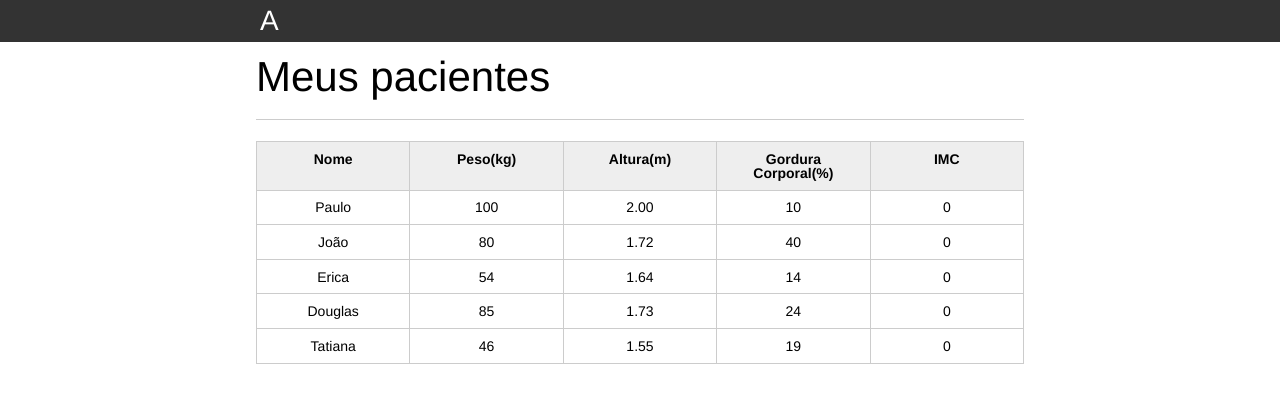
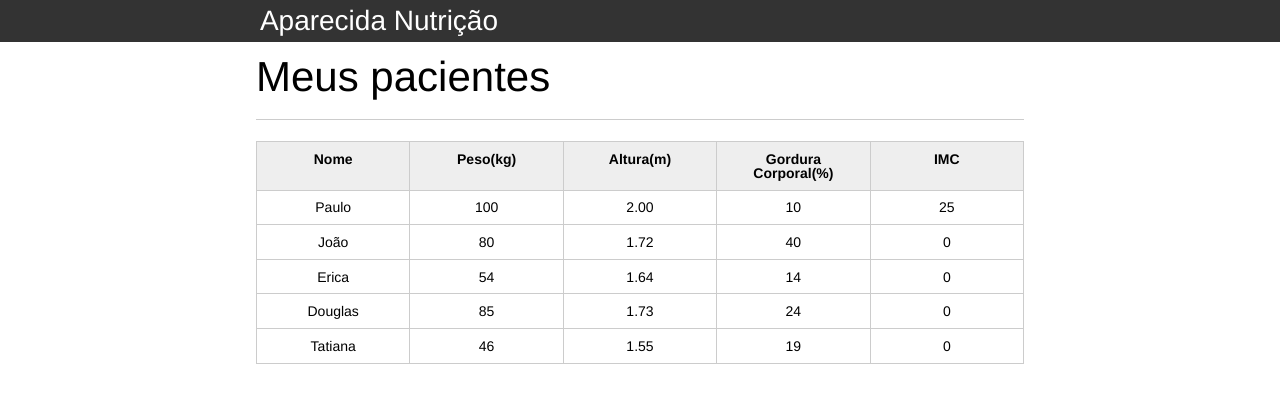
Before and after one commit to Gabuabuu/Curso_Javascript_Alura, a plain HTML site: page index.html in a window 1280 px wide. Drawn offline with Linux system fonts and the light colour scheme.

Commit message:
Calculando imc

```diff
--- a/index.html
+++ b/index.html
@@ -30,7 +30,7 @@
 						</tr>
 					</thead>
 					<tbody id="tabela-pacientes">
-						<tr class="paciente" >
+						<tr class="paciente" id="primeiro-paciente">
 							<td class="info-nome">Paulo</td>
 							<td class="info-peso">100</td>
 							<td class="info-altura">2.00</td>
@@ -75,14 +75,7 @@
 		</main>
 
 
-		<script>
-			var titulo = document.querySelector("h1");
-			console.log(titulo);
-			console.log(titulo.textContent);
-
-			titulo.textContent = "A" /*Muda o nome do elemento*/
-
-		</script>
+		<script src="js/principal.js"></script>
 
 	</body>
 </html>
--- /dev/null
+++ b/js/principal.js
@@ -0,0 +1,15 @@
+var paciente = document.querySelector("#primeiro-paciente");
+var tdAltura = paciente.querySelector(".info-altura");
+var tdPeso = paciente.querySelector(".info-peso");
+var tdImc = paciente.querySelector(".info-imc");
+var altura = tdAltura.textContent; var peso = tdPeso.textContent;
+var alturaEhValida = true;
+var pesoEhValido = true;
+
+if (peso <= 0 || peso > 1000) { console.log("Peso inválido!"); tdPeso.textContent = "Peso inválido!"; pesoEhValido = false; }
+
+if (altura <= 0 || altura >= 3) { console.log("Altura inválida!"); tdAltura.textContent = "Altura inválida!"; alturaEhValida = false; }
+
+if (alturaEhValida && pesoEhValido) { var imc = peso / (altura * altura); tdImc.textContent = imc; }
+
+else { tdImc.textContent = "Altura e/ou peso inválidos!" }
```
